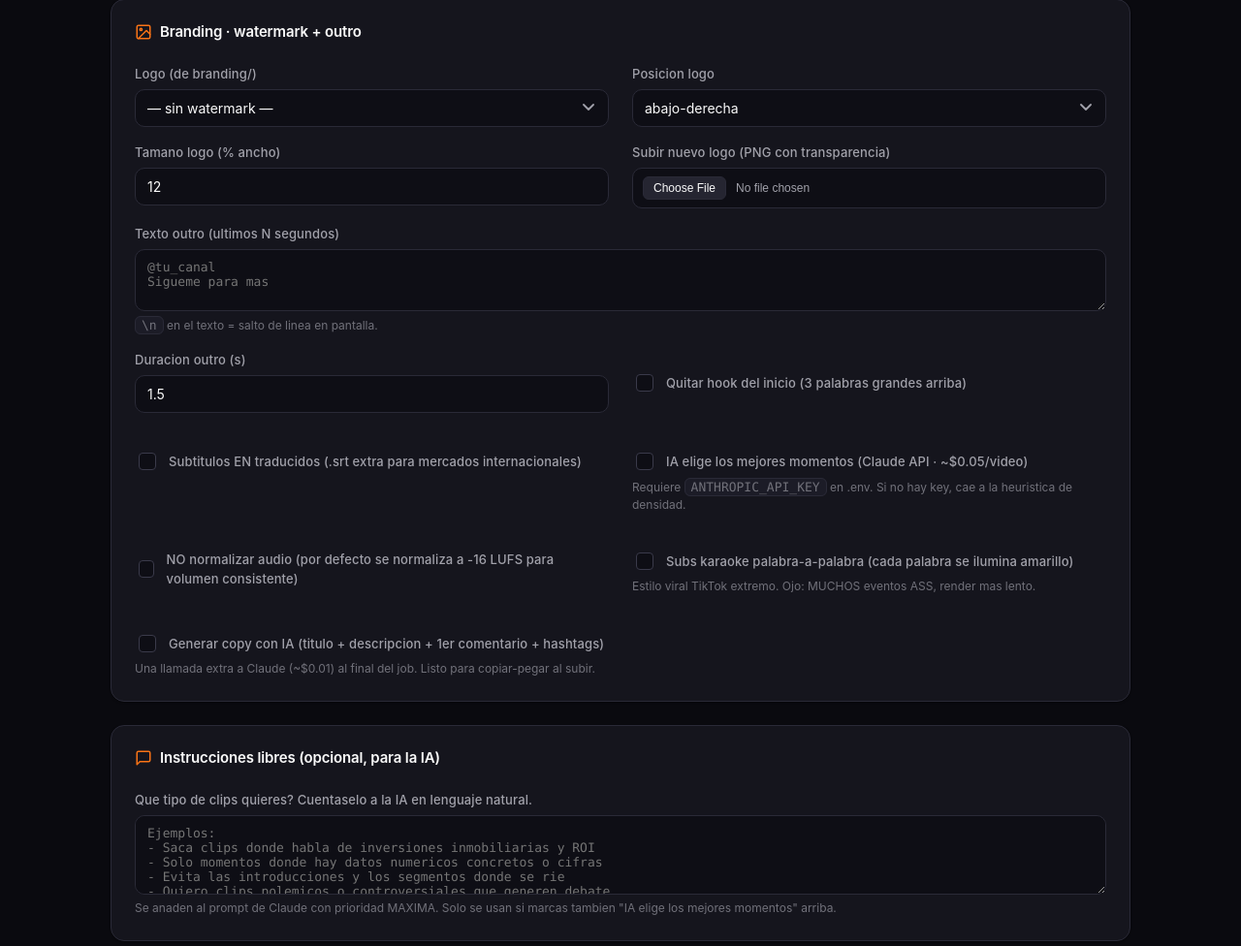
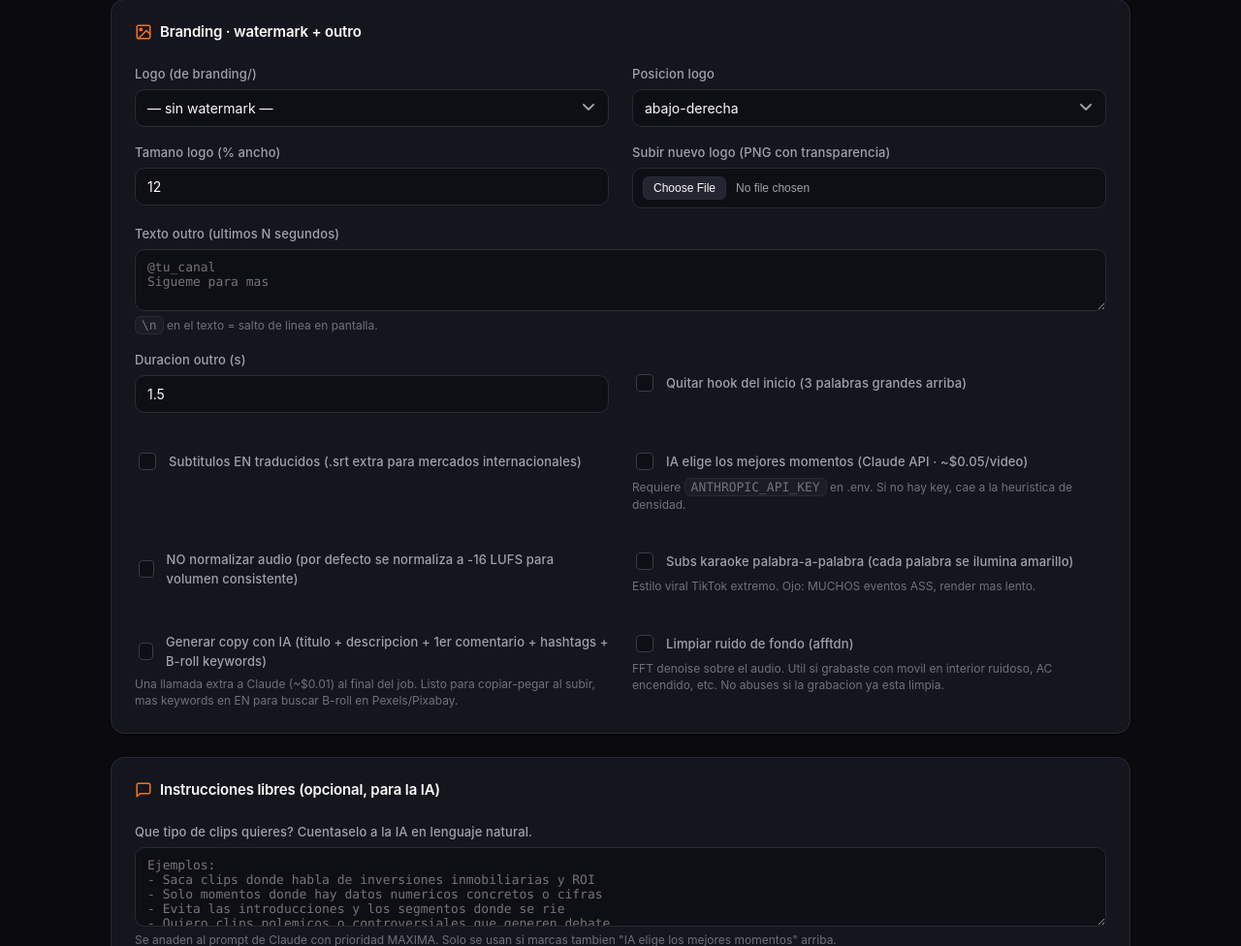
Before and after one commit to ilernetworklleida/editor, a FastAPI app: page / in a window 1280 px wide. Shown: the part 1319-2295 px from the top of the page at 97% size. Run offline with FastAPI, Linux system fonts and the light colour scheme; some libraries are stand-ins or nearby versions; some web fonts are replaced.

Commit message:
feat: B-roll keywords en copy IA (4-6 busquedas en EN para stock Pexels/Pixabay) + flag --denoise (afftdn FFT denoise para limpiar ruido de fondo). Visible en reel cards con chips verdes

```diff
--- a/app/main.py
+++ b/app/main.py
@@ -893,6 +893,7 @@ async def run_job(
     no_normalize: str = Form(""),
     karaoke: str = Form(""),
     generate_copy: str = Form(""),
+    denoise: str = Form(""),
 ):
     url = url.strip()
     if not video and not url:
@@ -970,6 +971,8 @@ async def run_job(
         args += ["--karaoke"]
     if generate_copy == "on":
         args += ["--generate-copy"]
+    if denoise == "on":
+        args += ["--denoise"]
 
     job_id = uuid.uuid4().hex[:12]
     job_data = {
@@ -1124,7 +1127,7 @@ def _build_pipeline_args(
     outro: str, outro_duration: float, skip_start: float, skip_end: float,
     no_hook: str, translate_en: str, ai_highlights: str,
     instructions: str = "", no_normalize: str = "", karaoke: str = "",
-    generate_copy: str = "",
+    generate_copy: str = "", denoise: str = "",
 ) -> list[str]:
     """Genera la lista de flags para auto_reels_pro a partir del form."""
     args: list[str] = []
@@ -1171,6 +1174,8 @@ def _build_pipeline_args(
         args += ["--karaoke"]
     if generate_copy == "on":
         args += ["--generate-copy"]
+    if denoise == "on":
+        args += ["--denoise"]
     return args
 
 
@@ -1181,7 +1186,7 @@ def _spawn_bulk_jobs(
     outro: str, outro_duration: float, skip_start: float, skip_end: float,
     no_hook: str, translate_en: str, ai_highlights: str,
     instructions: str = "", no_normalize: str = "", karaoke: str = "",
-    generate_copy: str = "",
+    generate_copy: str = "", denoise: str = "",
 ) -> RedirectResponse:
     """Crea N jobs en cola (uno por URL) y redirige al listado."""
     base_args = _build_pipeline_args(
@@ -1189,7 +1194,7 @@ def _spawn_bulk_jobs(
         music, music_vol, duck, watermark, watermark_pos, watermark_scale,
         outro, outro_duration, skip_start, skip_end, no_hook,
         translate_en, ai_highlights, instructions, no_normalize, karaoke,
-        generate_copy,
+        generate_copy, denoise,
     )
     spawned = 0
     for u in urls:
--- a/app/static/styles.css
+++ b/app/static/styles.css
@@ -1241,6 +1241,21 @@ input[type="file"]::file-selector-button {
 }
 .reel-copy-val:hover::after { opacity: 1; }
 .reel-copy-tags { color: var(--accent-2); font-family: var(--font-mono); font-size: 11px; }
+.reel-copy-broll {
+  display: flex;
+  flex-wrap: wrap;
+  gap: 3px;
+}
+.broll-chip {
+  display: inline-flex;
+  background: rgba(16, 185, 129, 0.1);
+  color: var(--success);
+  border: 1px solid rgba(16, 185, 129, 0.3);
+  padding: 1px 6px;
+  border-radius: 100px;
+  font-size: 10px;
+  font-family: var(--font-mono);
+}
 
 .reel-text {
   margin-top: 4px;
--- a/app/templates/home.html
+++ b/app/templates/home.html
@@ -264,9 +264,16 @@
       <div class="field field-checkbox">
         <label for="generate_copy" class="check-row">
           <input type="checkbox" name="generate_copy" id="generate_copy">
-          <span>Generar copy con IA (titulo + descripcion + 1er comentario + hashtags)</span>
+          <span>Generar copy con IA (titulo + descripcion + 1er comentario + hashtags + B-roll keywords)</span>
         </label>
-        <small>Una llamada extra a Claude (~$0.01) al final del job. Listo para copiar-pegar al subir.</small>
+        <small>Una llamada extra a Claude (~$0.01) al final del job. Listo para copiar-pegar al subir, mas keywords en EN para buscar B-roll en Pexels/Pixabay.</small>
+      </div>
+      <div class="field field-checkbox">
+        <label for="denoise" class="check-row">
+          <input type="checkbox" name="denoise" id="denoise">
+          <span>Limpiar ruido de fondo (afftdn)</span>
+        </label>
+        <small>FFT denoise sobre el audio. Util si grabaste con movil en interior ruidoso, AC encendido, etc. No abuses si la grabacion ya esta limpia.</small>
       </div>
     </div>
   </section>
```
Also changed, not shown: app/templates/_reel_card.html (+8 -0 lines), scripts/auto_reels_pro.py (+31 -12 lines).
